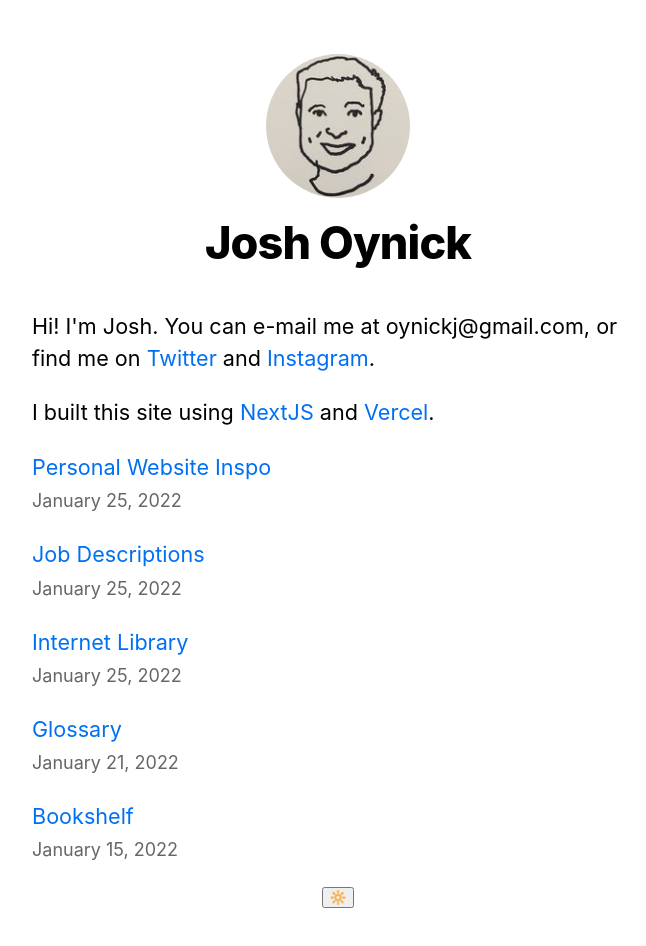
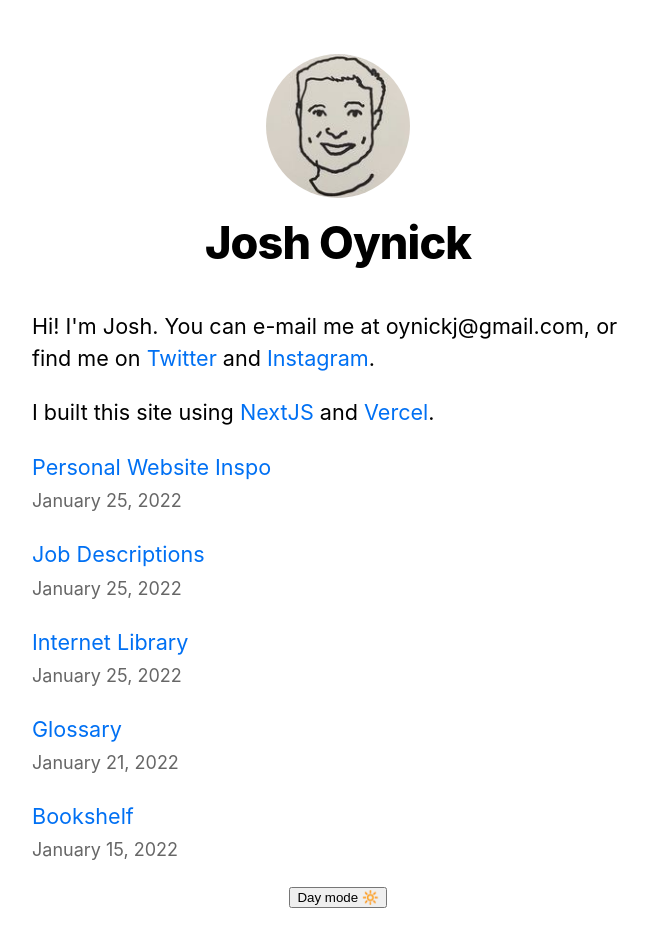
Before and after one commit to oynickj/joshoynick.com, a Next.js app: page / in a window 1280 px wide. Shown: the top 946 px of the page, without its empty margins (302-948 px from the left). Built offline with nearby package versions, Linux system fonts and the light colour scheme.

Commit message:
day mode clarification

```diff
--- a/components/layout.js
+++ b/components/layout.js
@@ -78,7 +78,7 @@ export default function Layout({ children, home }) {
           <button
             onClick={() => setTheme(theme === 'light' ? 'dark' : 'light')}
           >
-          {theme === 'light' ? '🔅' : '🔆' }
+          {theme === 'light' ? 'Night mode ☾' : 'Day mode 🔆' }
           </button>
         </div>
       </ThemeProvider>
```
Also changed, not shown: public/images/darkmode.svg (added).
